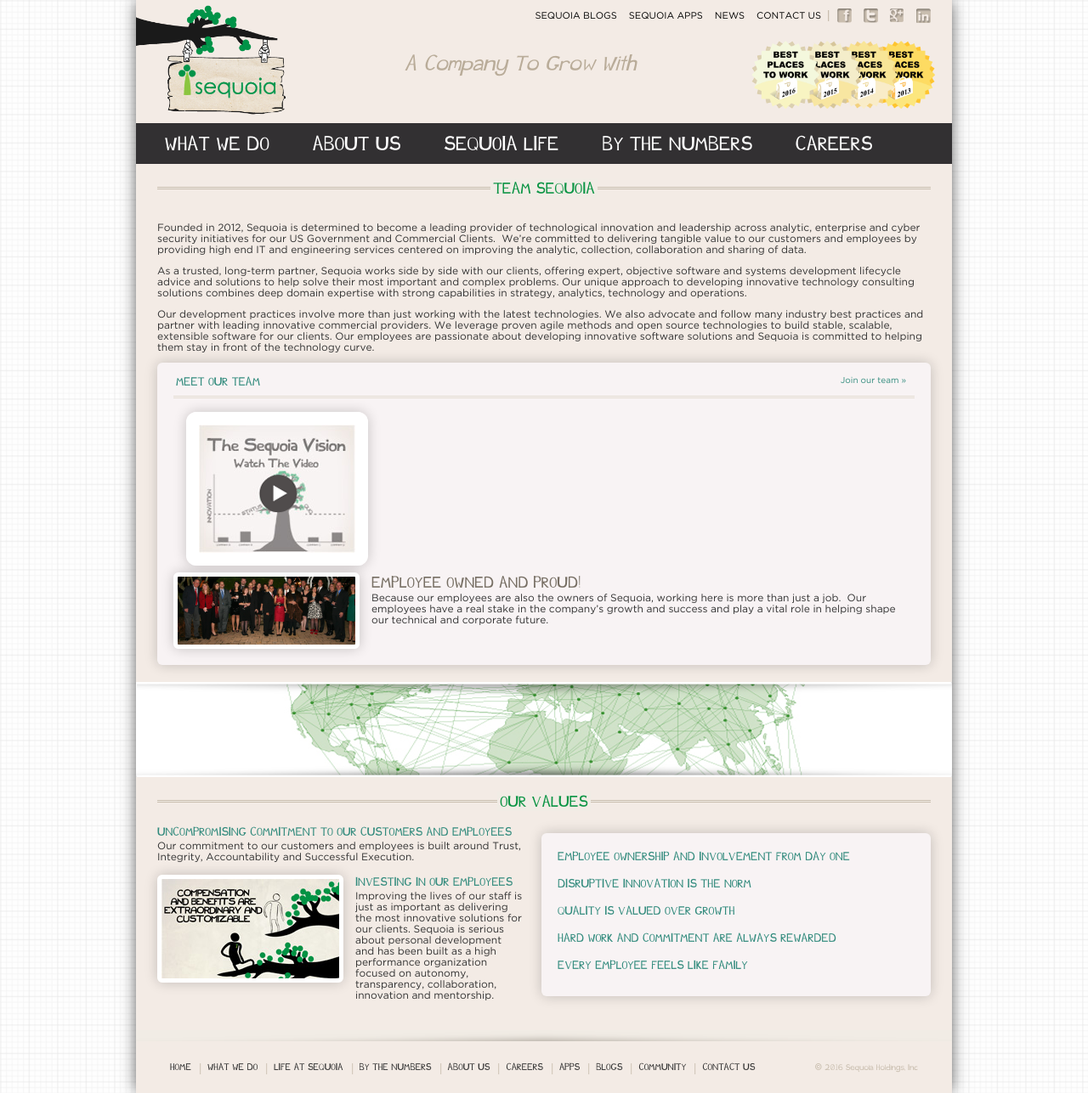
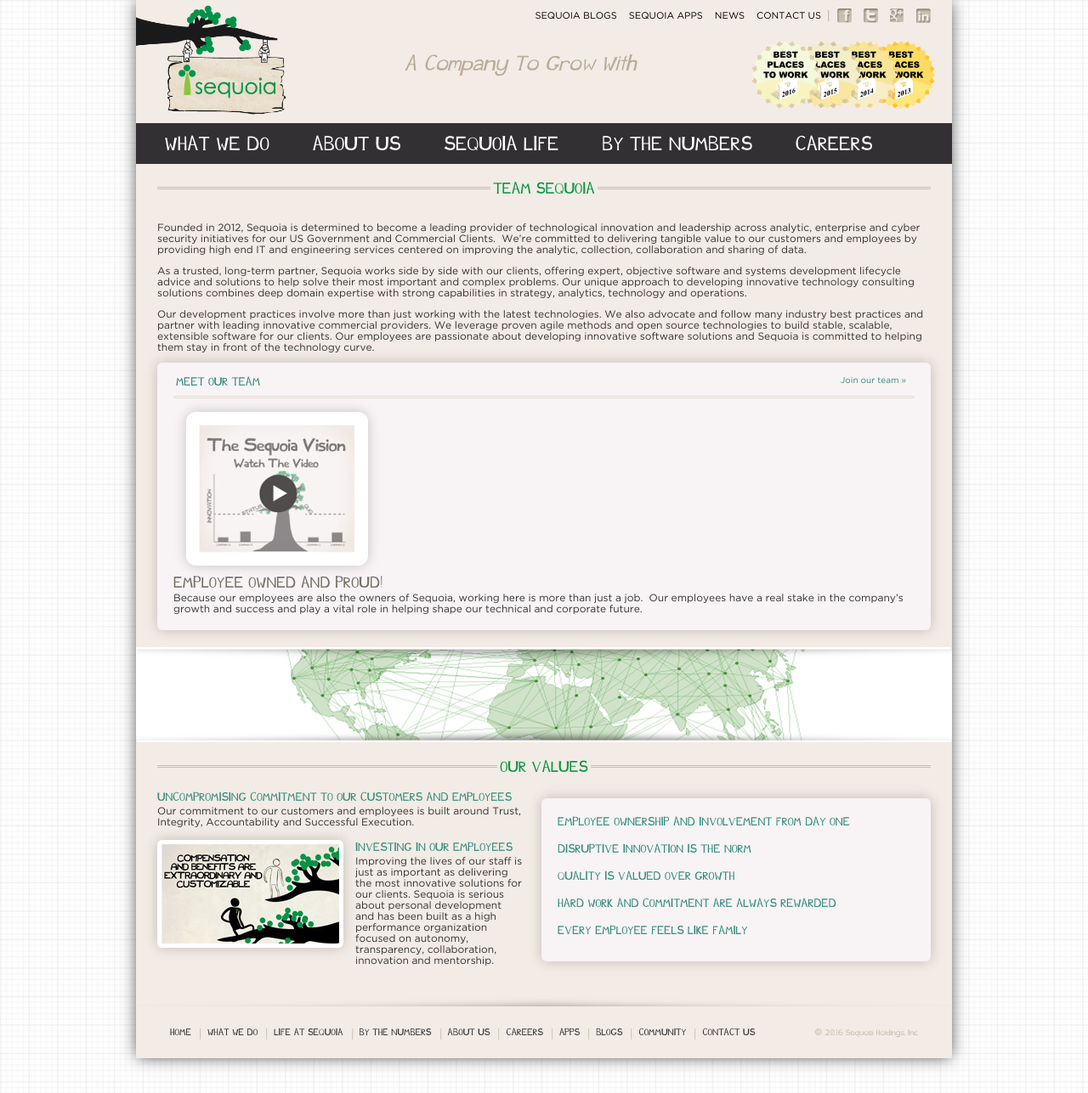
Before and after one commit to sequoiainc/www.sequoiainc.com, a Jekyll site: the page built from team-sequoia/index.html, in a window 1280 px wide. Shown: the whole page at 85% size. Built offline with Jekyll 4.4.1, drawn with Linux system fonts in a browser that asks for light colours.

Commit message:
Update index.html

```diff
--- a/team-sequoia/index.html
+++ b/team-sequoia/index.html
@@ -20,7 +20,6 @@
       <a class="home-team_play_link" href="http://www.youtube.com/watch?v=HJjTBDTmH08&amp;feature=player_embedded#at=41">play</a>
     </div>
 
-    <img width="209" height="80" src="{{ site.baseurl }}/assets/images/our-team.png" class="team_sequoia-meet_image" alt="Our Team" />
     <div class="team_sequoia-meet_employee_owned">
       <h3 class="team_sequoia-meet_employee_owned_heading">Employee Owned and Proud!</h3>
       <p>Because our employees are also the owners of Sequoia, working here is more than just a job.  Our employees have a real stake in the company&#8217;s growth and success and play a vital role in helping shape our technical and corporate future.</p>
```
